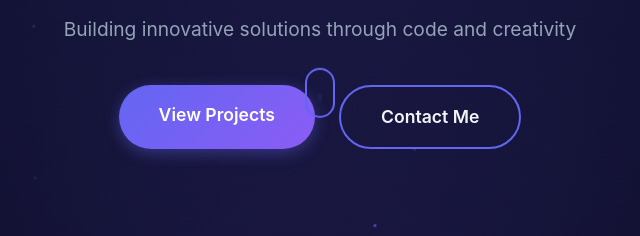
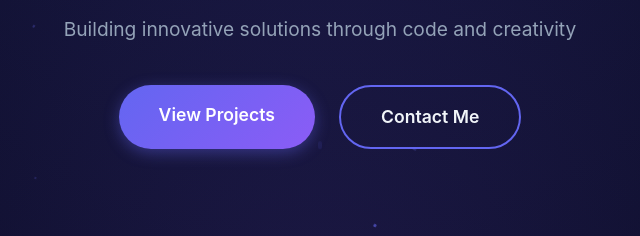
Before and after one commit to RohanDawange/Rohan-s-Portfolio, a plain HTML site: page index.html in a window 1280 px wide. Shown: the part 466-702 px from the top of the page, 320-960 px from the left. Drawn offline with Linux system fonts and the light colour scheme.

Commit message:
Initial portfolio website upload

```diff
--- a/style.css
+++ b/style.css
@@ -271,13 +271,6 @@ body {
     animation: bounce 2s infinite;
 }
 
-.mouse {
-    width: 30px;
-    height: 50px;
-    border: 2px solid var(--primary-color);
-    border-radius: 20px;
-    position: relative;
-}
 
 .mouse::before {
     content: '';
```
